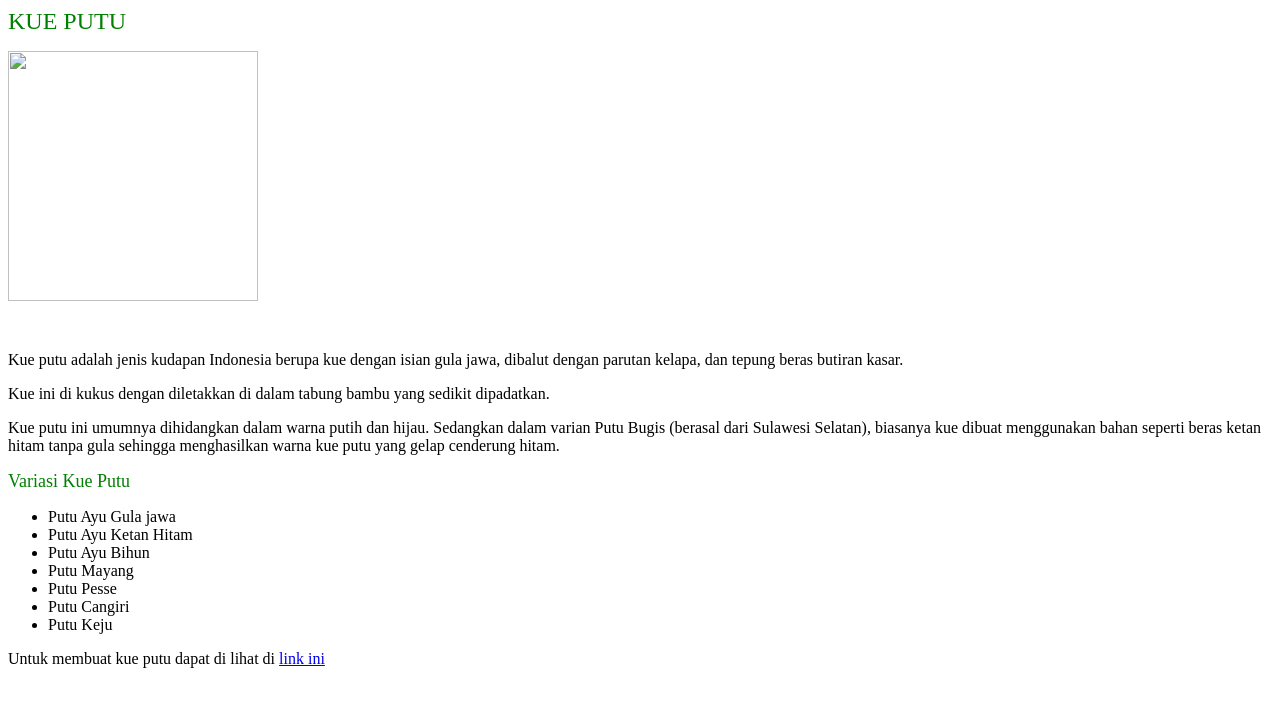
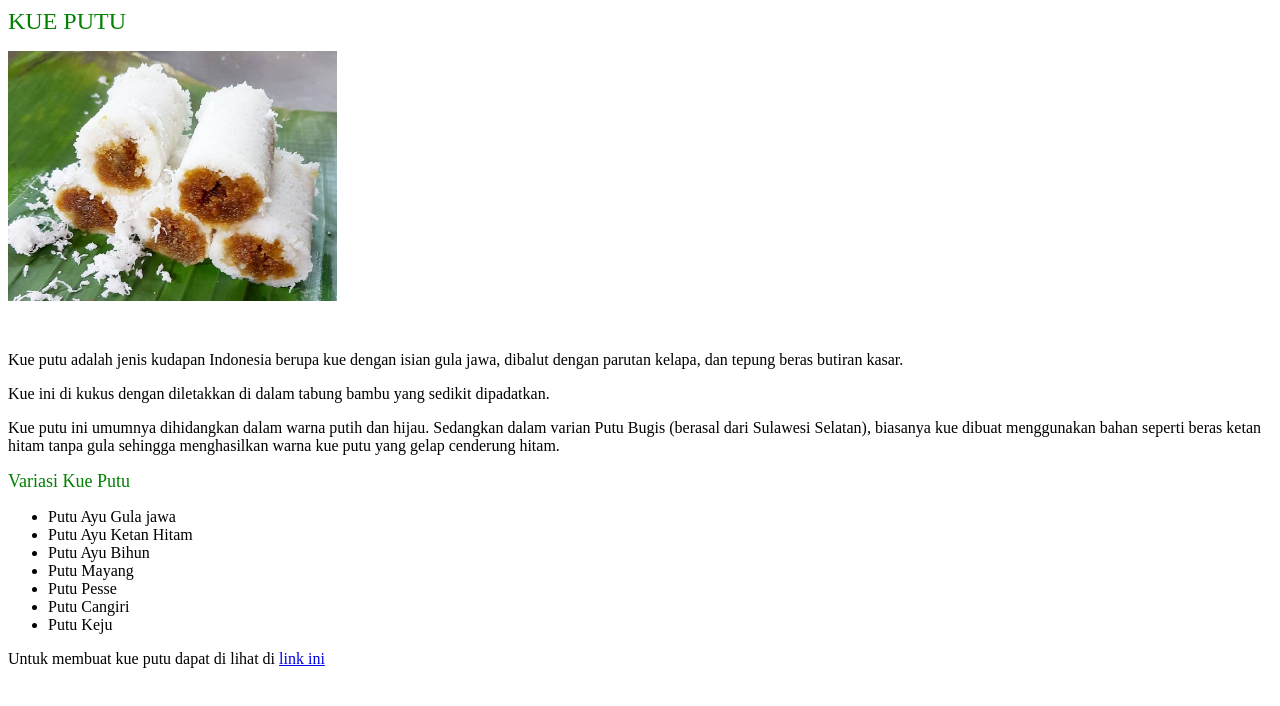
Before and after one commit to soniamarselina/tugas-bimbingan-web.github.io, a plain HTML site: page index.html in a window 1280 px wide. Drawn offline with Linux system fonts and the light colour scheme.

Commit message:
Update index.html

```diff
--- a/index.html
+++ b/index.html
@@ -5,7 +5,7 @@
     <body>
         <font size="5" color="green" face="Times new roman">KUE PUTU</font>
         <p>
-        <img src="kue putu.jpg" height="250vh">
+        <img src="kue putu.jpeg" height="250vh">
         </p>
         <br>
 
```
